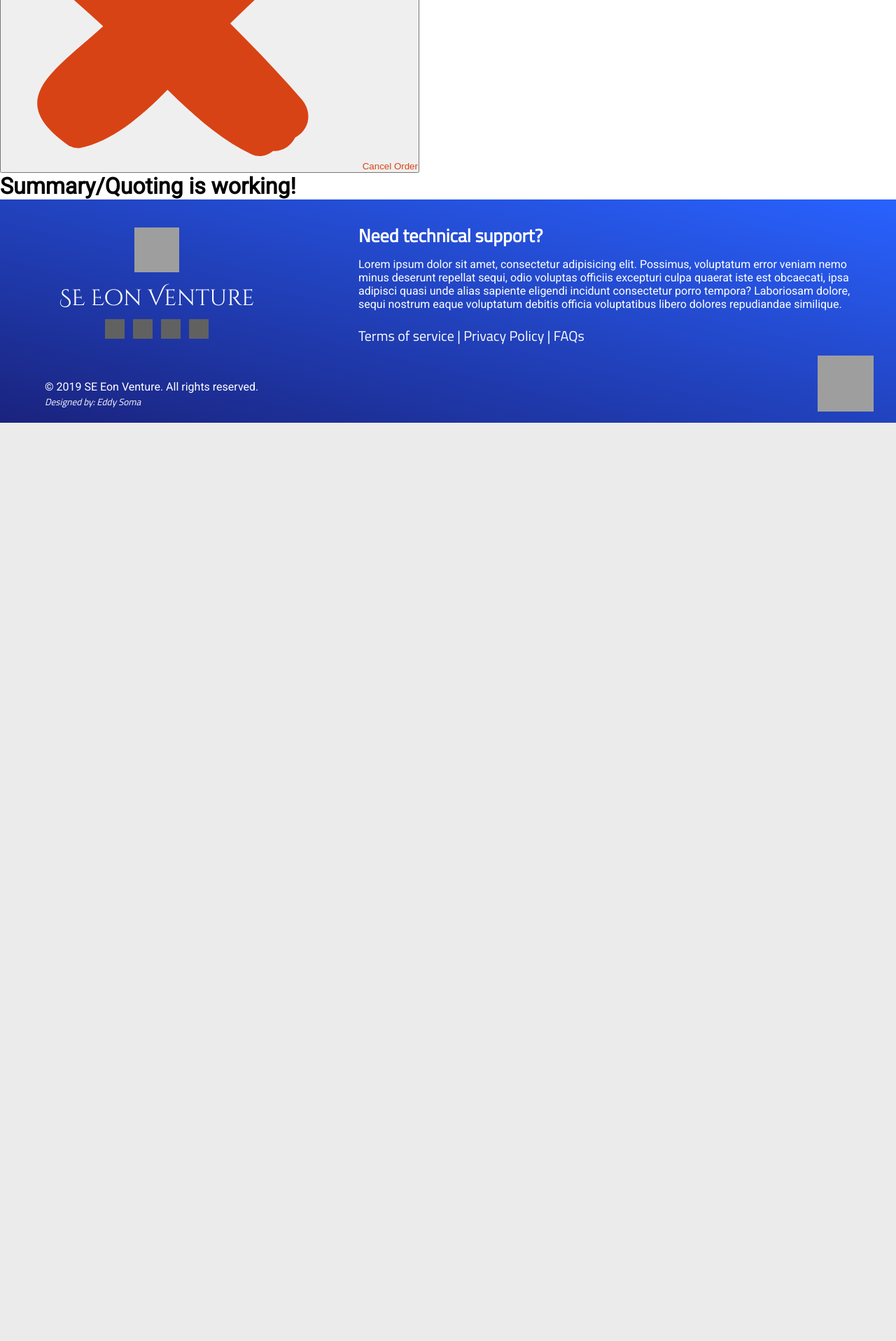
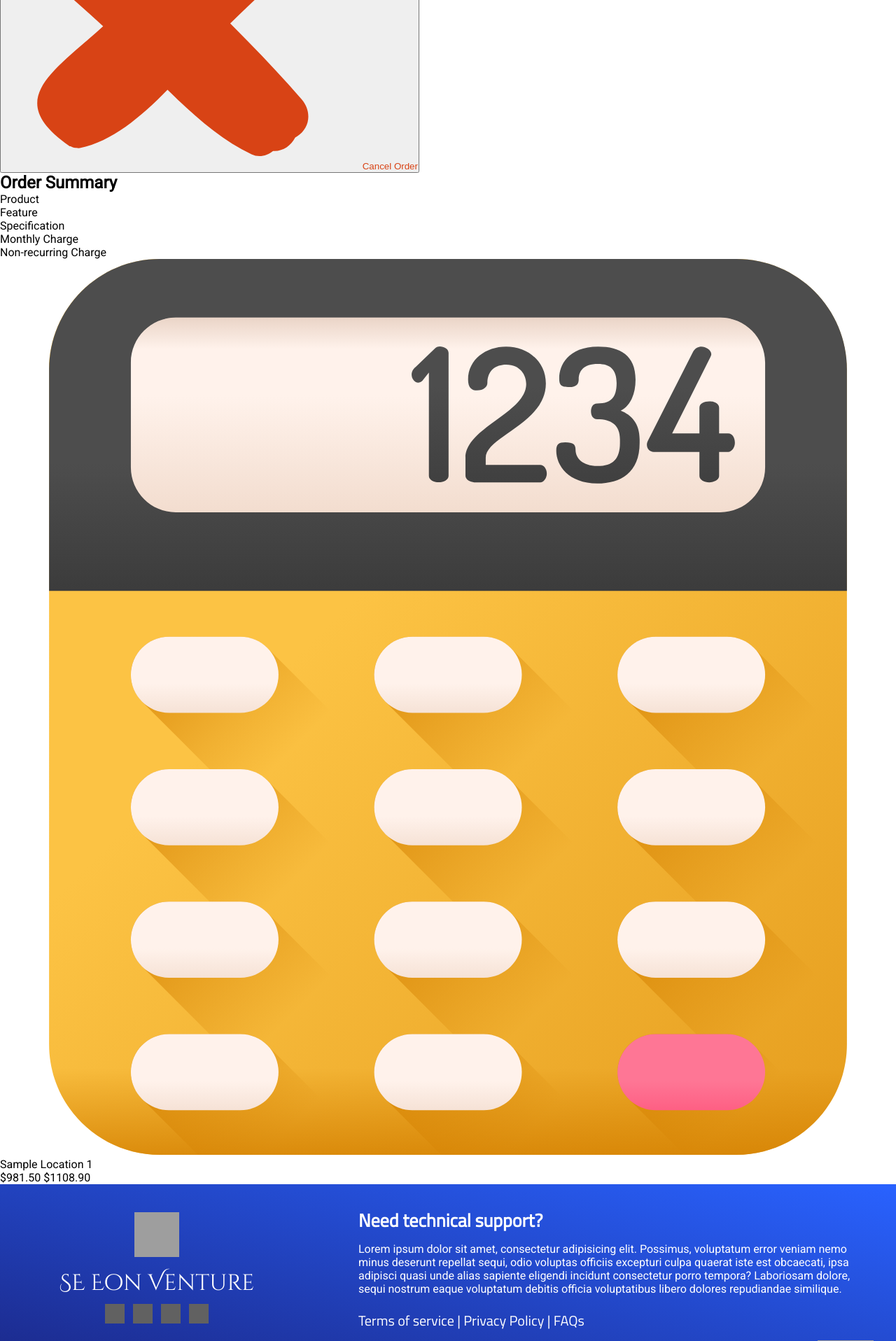
Before and after one commit to Kairn/se-eon-venture, a Django app: template seev/apps/order/templates/order/order-summary.html in a window 1280 px wide. Shown: the part 957-2873 px from the top of the page at 70% size. Before the commit the page ends 1561 px from the top, so only its background shows below. Run offline with Django 3.2, Linux system fonts and the light colour scheme; the template is opened without the code that fills it: most values are stand-ins (such as "Sample title", 1, 10 or a date in 2020); style sheets or scripts are compiled from the project's sources; some web fonts are replaced; grey boxes are pictures that could not be loaded.

Commit message:
work on order summary page design

```diff
--- a/seev/apps/order/templates/order/order-summary.html
+++ b/seev/apps/order/templates/order/order-summary.html
@@ -3,5 +3,53 @@
 {% load static %}
 
 {% block ordConfBody %}
-<h1>Summary/Quoting is working!</h1>
+<section id="ord-summ-item-sect">
+	<h1 class="ord-config-title">Order Summary</h1>
+	<!-- Indicators -->
+	<div id="ord-notes-wrapper">
+		<div class="ord-note">
+			<span class="color-strip" style="background-color: #C62828;"></span>
+			<span>Product</span>
+		</div>
+		<div class="ord-note">
+			<span class="color-strip" style="background-color: #0D47A1;"></span>
+			<span>Feature</span>
+		</div>
+		<div class="ord-note">
+			<span class="color-strip" style="background-color: #689F38;"></span>
+			<span>Specification</span>
+		</div>
+		<div class="ord-note">
+			<span class="color-strip" style="background-color: #880E4F;"></span>
+			<span>Monthly Charge</span>
+		</div>
+		<div class="ord-note">
+			<span class="color-strip" style="background-color: #1A237E;"></span>
+			<span>Non-recurring Charge</span>
+		</div>
+	</div>
+	<!-- Locations -->
+	<div class="summ-loc-wrapper">
+		<div class="loc-summ">
+			<div>
+				<img src="{% static 'order/images/icon-64.svg' %}" alt="calculator">
+				<span>Sample Location 1</span>
+			</div>
+			<div class="summ-price-block">
+				<span class="mrc">$981.50</span>
+				<span class="nrc">$1108.90</span>
+			</div>
+		</div>
+		<div class="summ-pr-wrapper">
+			<div class="pr-summ"></div>
+			<div class="summ-fet-wrapper">
+				<div class="fet-summ"></div>
+				<!-- Specs -->
+				<div class="summ-spec"></div>
+			</div>
+		</div>
+	</div>
+	<!-- Popups -->
+	<!-- Hidden forms -->
+</section>
 {% endblock ordConfBody %}
```
Also changed, not shown: seev/apps/order/static/order/scss/main.scss (+105 -1 lines), seev/apps/order/static/order/images/icon-64.svg (added).
